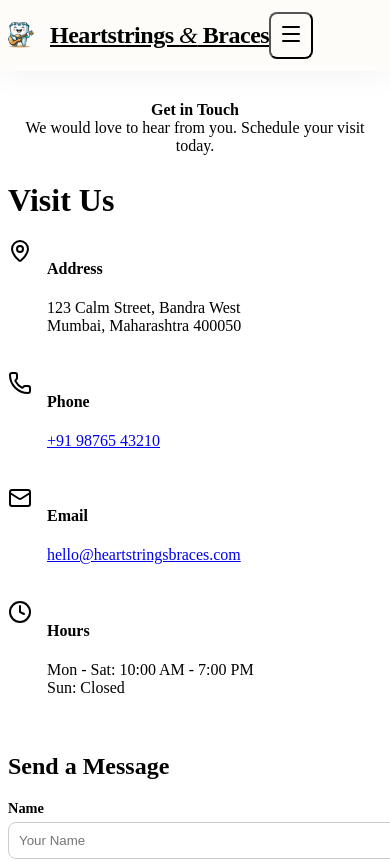
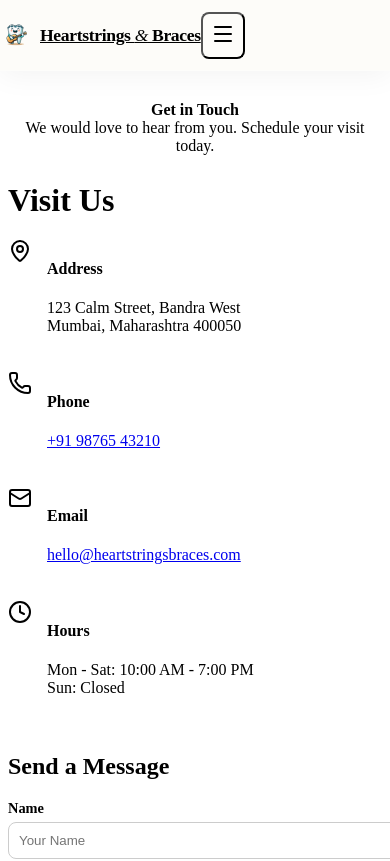
Before and after one commit to drkunalpatankar/hsb-website, a React (Vite) app: page /contact in a window 390 px wide. Shown: the top 861 px of the page. Built offline with nearby package versions, Linux system fonts and the light colour scheme; the HTML template or start-up script is replaced by a standard one.

Commit message:
Fix mobile navbar - keep logo and title on one line

```diff
--- a/src/components/Navbar.css
+++ b/src/components/Navbar.css
@@ -105,6 +105,16 @@
 
 /* Mobile Styles */
 @media (max-width: 768px) {
+    .navbar__logo {
+        font-size: 1.1rem;
+        white-space: nowrap;
+    }
+
+    .navbar__logo img {
+        height: 32px !important;
+        margin-right: 8px !important;
+    }
+
     .navbar__menu {
         display: none;
     }
```
